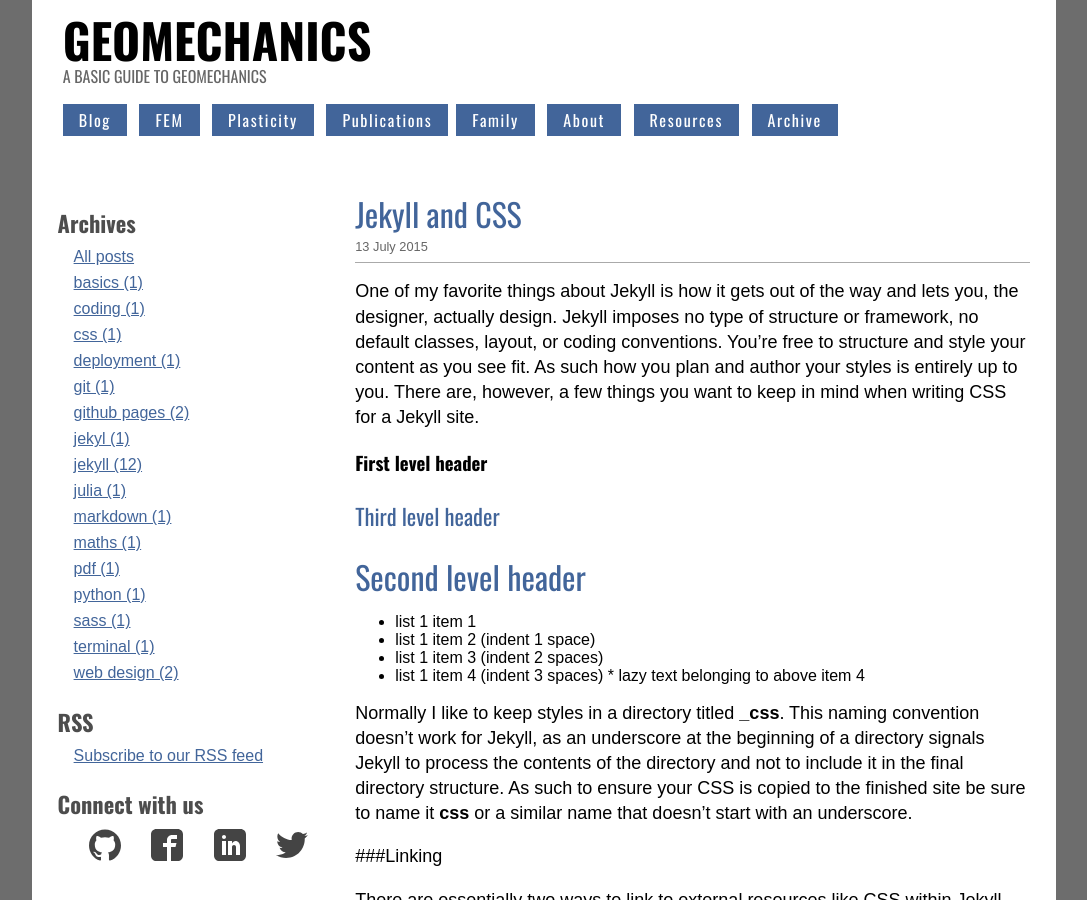
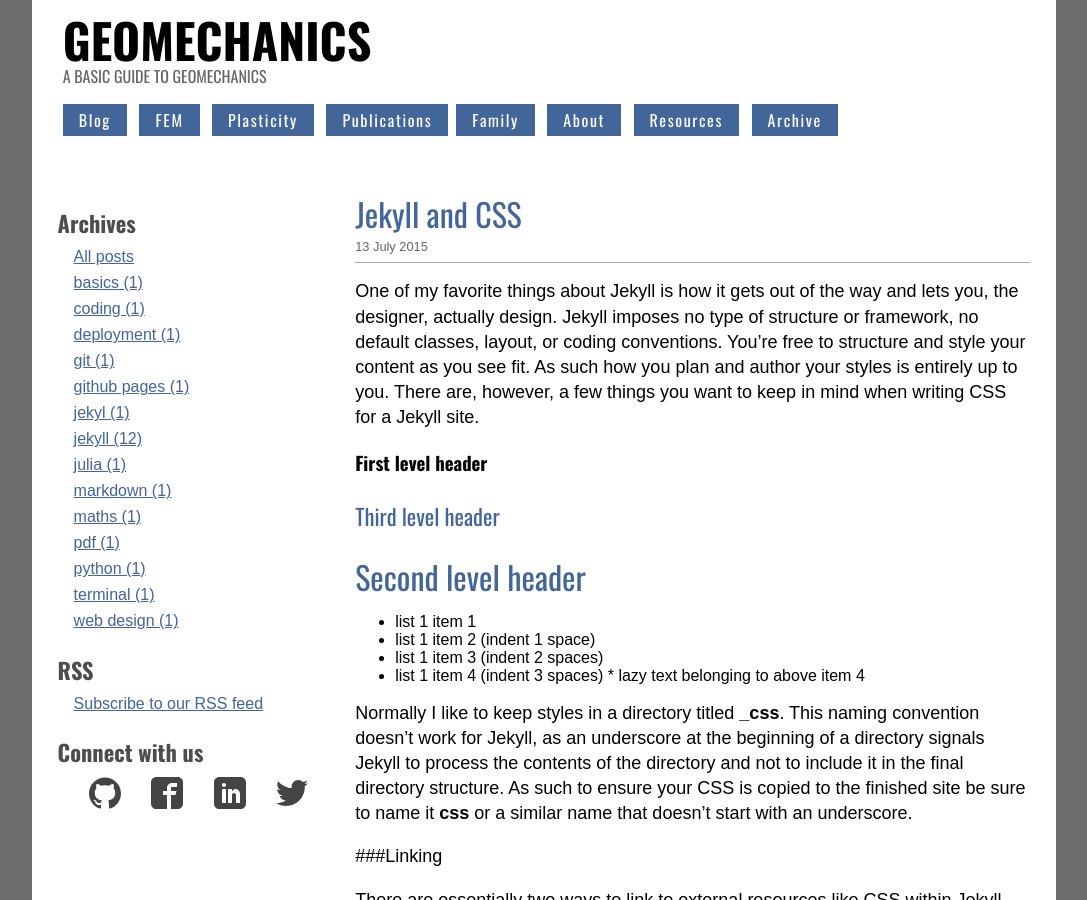
Before and after one commit to quangvunp/geomechanics, a Jekyll site: the page built from _posts/2015-07-13-css.md, in a window 1280 px wide and 900 px high. Shown: the whole window, without its empty margins (96-1183 px from the left). Built offline with Jekyll 4.4.1, drawn with Linux system fonts in a browser that asks for light colours; comment, search, counter and statistics services are not loaded; some of the changed text lies outside the part shown.

Commit message:
Update 2015-07-13-css.md

```diff
--- a/_posts/2015-07-13-css.md
+++ b/_posts/2015-07-13-css.md
@@ -2,7 +2,7 @@
 layout: post
 title:  "Jekyll and CSS"
 date:   2015-07-13
-tags: [jekyll, web design, css, github pages, sass]
+tags: [jekyll]
 ---
 One of my favorite things about Jekyll is how it gets out of the way and lets you, the designer, actually design. Jekyll imposes no type of structure or framework, no default classes, layout, or coding conventions. You’re free to structure and style your content as you see fit. As such how you plan and author your styles is entirely up to you. There are, however, a few things you want to keep in mind when writing CSS for a Jekyll site.
 
```
